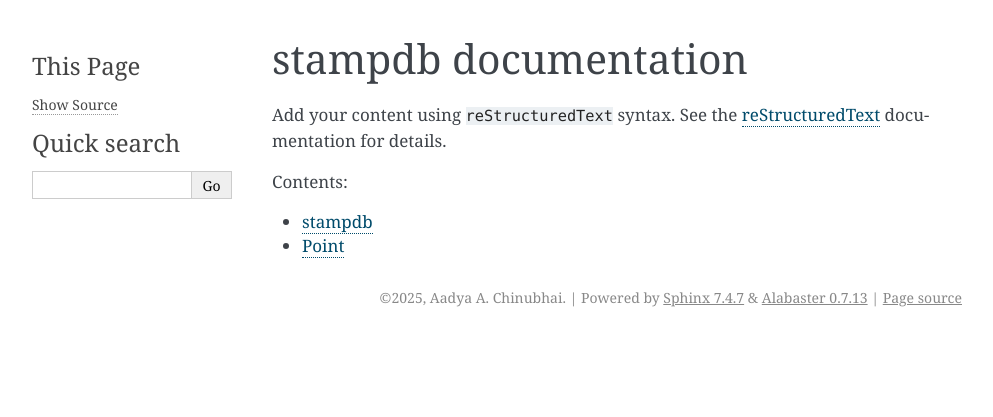
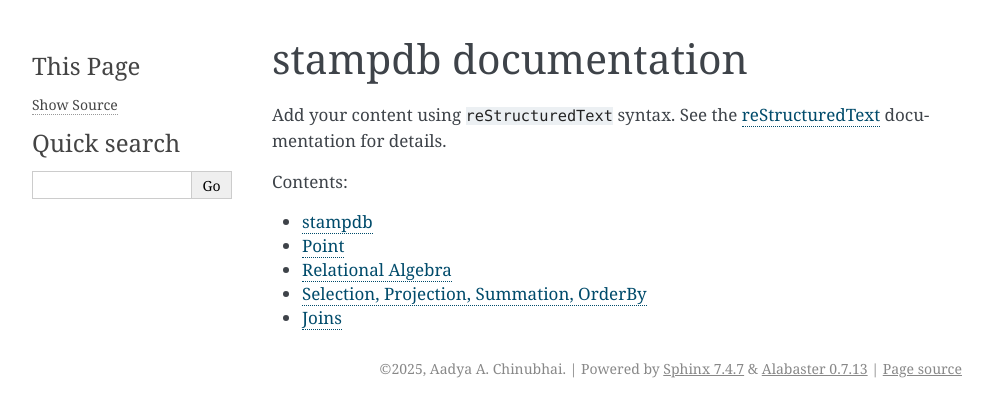
Before and after one commit to aadya940/stampdb, a Sphinx documentation site: the page built from source/index.rst, in a window 1280 px wide. Shown: the top 417 px of the page, without its empty margins (148-1141 px from the left). Built offline with Sphinx 7.4.7, drawn with Linux system fonts in a browser that asks for light colours.

Commit message:
Add more docs

```diff
--- a/source/index.rst
+++ b/source/index.rst
@@ -12,8 +12,9 @@
 
 
 .. toctree::
-   :maxdepth: 2
+   :maxdepth: 5
    :caption: Contents:
 
    stampdb.rst
    point.rst
+   relational.rst
--- /dev/null
+++ b/source/relational.rst
@@ -0,0 +1,15 @@
+Relational Algebra
+==================
+
+Selection, Projection, Summation, OrderBy
+========================================
+
+.. automodule:: stampdb.relational.simple
+   :members:
+
+
+Joins
+====
+
+.. automodule:: stampdb.relational.joins
+   :members:
```
